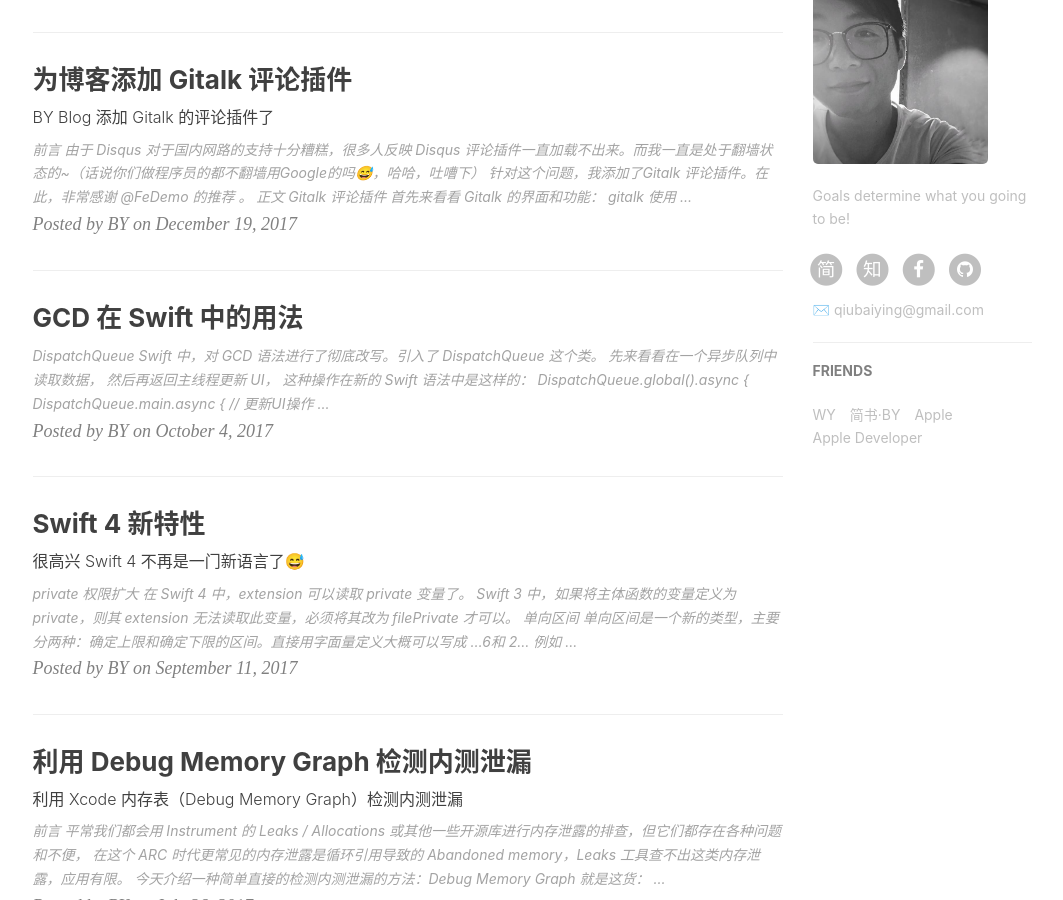
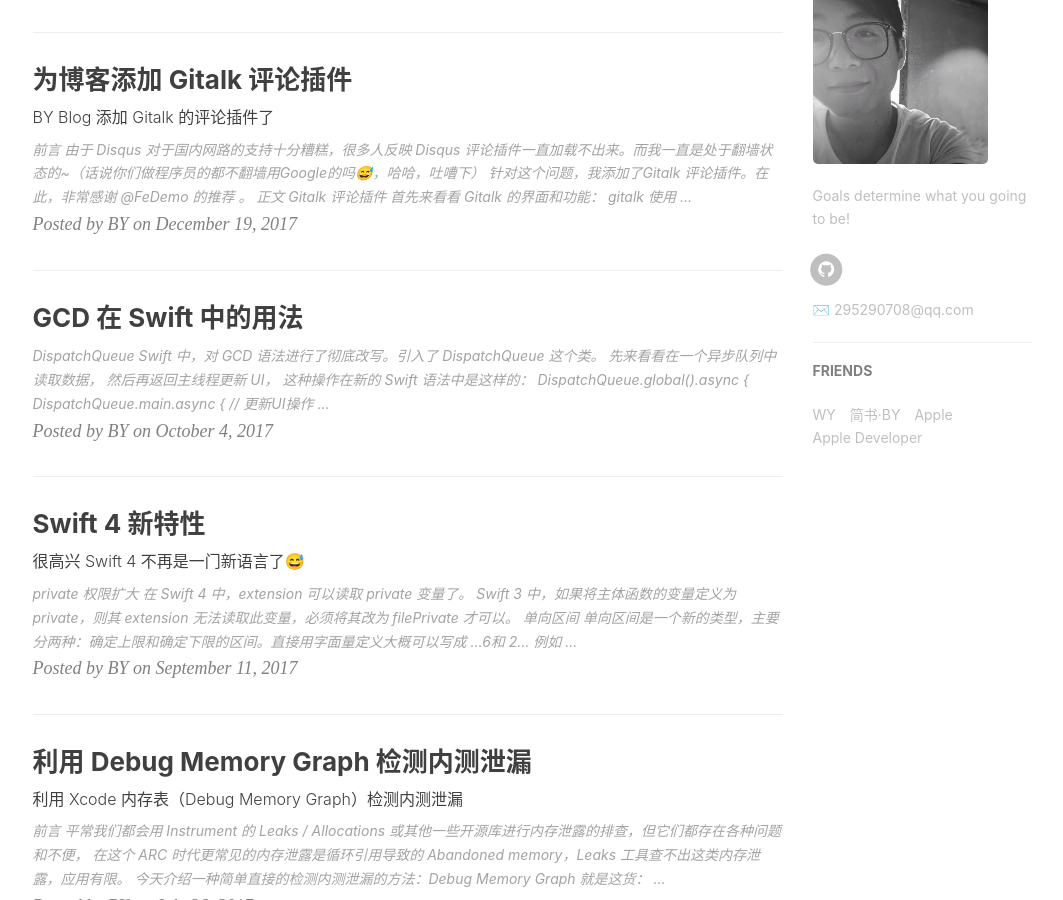
Before and after one commit to MBearo/MBear0.github.io, a Jekyll site: the page built from index.html, in a window 1280 px wide and 900 px high, scrolled down 880 px. Shown: the whole window, without its empty margins (135-1198 px from the left). Built offline with Jekyll 4.4.1, drawn with Linux system fonts in a browser that asks for light colours; nearby versions of some CDN libraries; the list of posts is cut into pages by our own code; comment, search, counter and statistics services are not loaded; some of the changed lines change nothing that is shown.

Commit message:
Update _config.yml

```diff
--- a/_config.yml
+++ b/_config.yml
@@ -1,13 +1,13 @@
 # Site settings
 title: BY Blog
-SEOTitle: 柏荧的博客 | BY Blog
+SEOTitle: 熊的博客 | BY Blog
 header-img: img/post-bg-desk.jpg
-email: qiubaiying@gmail.com
-description: "Every failure is leading towards success."
-keyword: "BY, BY Blog, 柏荧的博客, qiubaiying, 邱柏荧, iOS, Apple, iPhone"
-url: "http://qiubaiying.github.io"          # your host, for absolute URL
+email: 295290708@qq.com
+description: "白花蛇草水炖榴莲"
+keyword: "BY, BY Blog,wuweiqi，MBear"
+url: "http://MBearo.github.io"          # your host, for absolute URL
 baseurl: ""      # for example, '/blog' if your blog hosted on 'host/blog'
-github_repo: "https://github.com/qiubaiying/qiubaiying.github.io.git" # you code repository
+github_repo: "https://github.com/MBearo/MBearo.github.io.git" # you code repository
 
 # Sidebar settings
 sidebar: true                           # whether or not using Sidebar.
@@ -18,12 +18,12 @@
 
 # SNS settings
 RSS: false
-# weibo_username:     qiubaiying
-zhihu_username:     qiubaiying
-github_username:    qiubaiying
-facebook_username:  baiying.qiu.7
-jianshu_username:   e71990ada2fd
-#twitter_username:   qiubaiying
+# weibo_username:     wuweiqi
+#zhihu_username:     qiubaiying
+github_username:    MBearo
+# facebook_username:  baiying.qiu.7
+# jianshu_username:   e71990ada2fd
+#twitter_username:   wuweiqi
 
 
 
```
